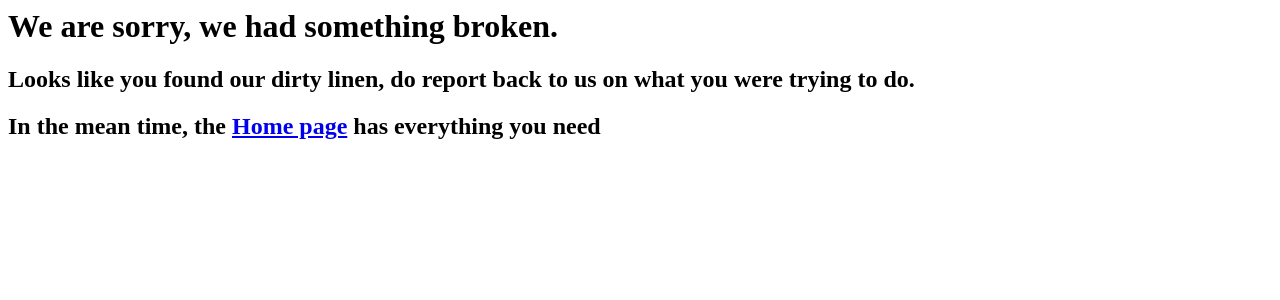
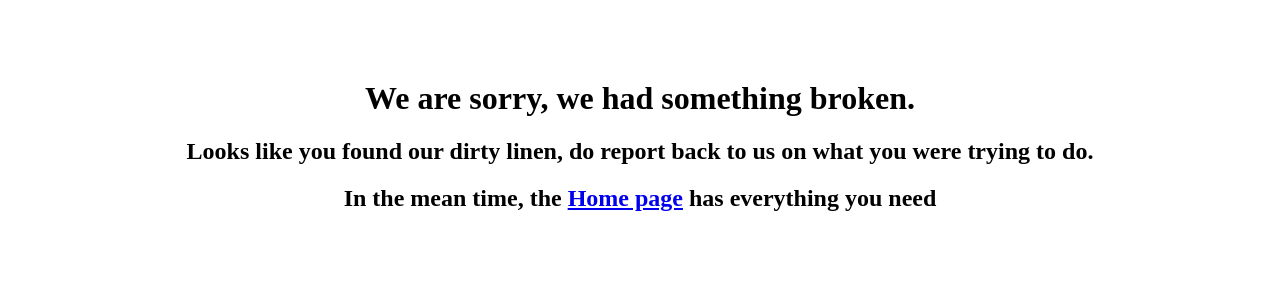
Before and after one commit to Klusterthon-2023/symptoms-sense-BE, a Django app: template templates/500.html in a window 1280 px wide. Shown: the top 300 px of the page. Run offline with Django 4.2, Linux system fonts and the light colour scheme; the template is opened without the code that fills it, so the values that code supplies are empty; parts of the project's set-up code (start-up, migrations or seed data) failed here and were passed over.

Commit message:
updated error pages

```diff
--- a/templates/404.html
+++ b/templates/404.html
@@ -2,4 +2,4 @@
 <h1 style="text-align:center;margin-top:5rem">Resource not found</h1>
 <h2 style="text-align:center;margin-top:1rem">Looks like you missed your way, happens to the best of us.</h2>
 <h2 style="text-align:center;margin-top:1rem">Here is a link you can't miss:</h2>
-<a href={% url "index" %} style="text-align:center;margin-top:1rem;text-decoration:none">Home page</a>
+<a href={% url "index" %} style="margin-top:1rem;text-decoration:none;display:flex;justify-content:center">Home page</a>
--- a/templates/500.html
+++ b/templates/500.html
@@ -1,4 +1,4 @@
 <!-- templates/404.html -->
-<h1>We are sorry, we had something broken.</h1>
-<h2>Looks like you found our dirty linen, do report back to us on what you were trying to do.</h2>
-<h2>In the mean time, the <a href={% url "index" %}>Home page</a> has everything you need</h2>
+<h1 style="text-align:center;margin-top:5rem">We are sorry, we had something broken.</h1>
+<h2 style="text-align:center;margin-top:1rem">Looks like you found our dirty linen, do report back to us on what you were trying to do.</h2>
+<h2 style="text-align:center;margin-top:1rem">In the mean time, the <a href={% url "index" %}>Home page</a> has everything you need</h2>
```
